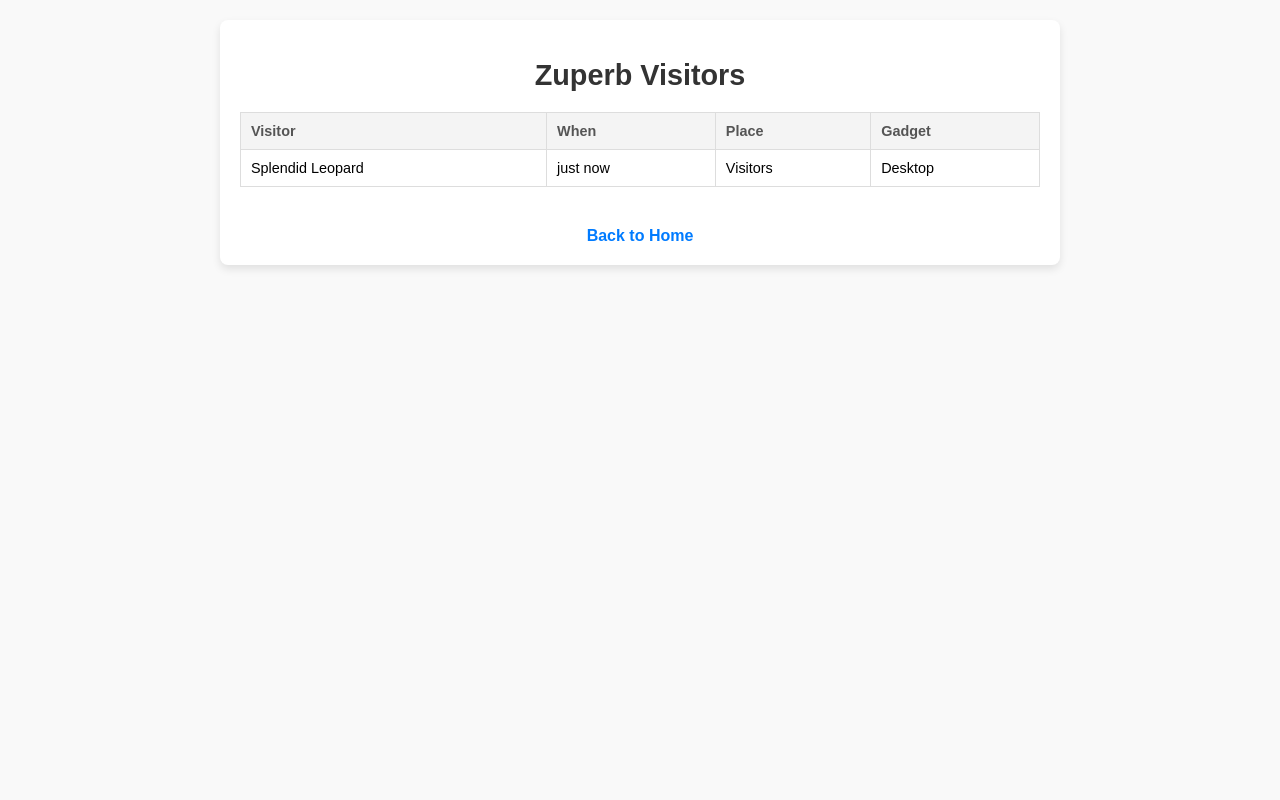
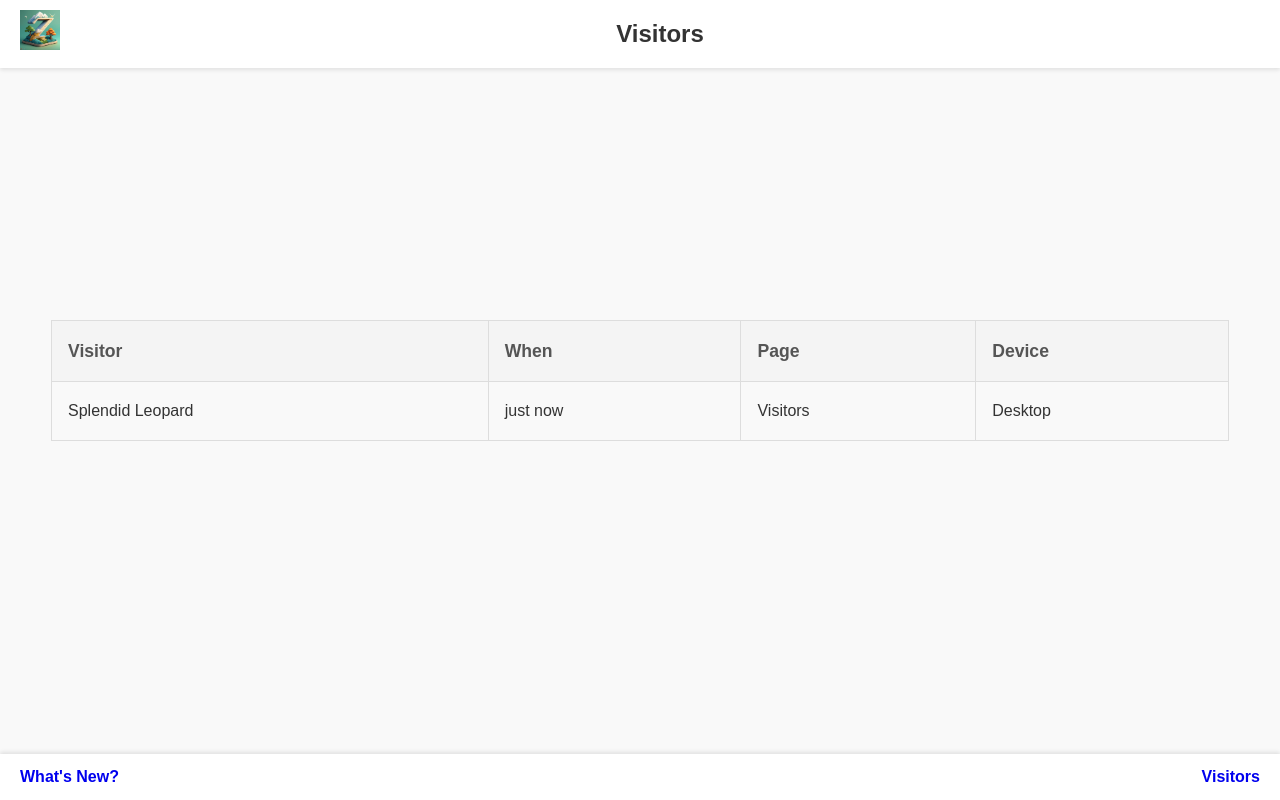
Before and after one commit to jithusunny/zuperb, a FastAPI app: page /stats in a window 1280 px wide. Run offline with FastAPI, Linux system fonts and the light colour scheme; data comes from the database, SQL or seed files in the repository.

Commit message:
update style

```diff
--- a/app/data/changes.py
+++ b/app/data/changes.py
@@ -1,4 +1,13 @@
 CHANGES = [
+    {
+        "date": "2024-12-06",
+        "content": """
+        <ol>
+            <li><strong>Updated styles:</strong> cleaned things up a little bit</li>
+            <li><strong>Video added!:</strong> Added a video: <a href="https://youtu.be/oUR7dQvj_JQ" target="_blank">This moment is not an ordinary one!</a></li>
+        </ol>
+        """
+    },
     {
         "date": "2024-12-05",
         "content": """
--- /dev/null
+++ b/app/static/css/global.css
@@ -0,0 +1,259 @@
+/* Reset and box-sizing */
+* {
+    margin: 0;
+    padding: 0;
+    box-sizing: border-box;
+}
+
+/* General body styling */
+body {
+    font-family: Arial, sans-serif;
+    line-height: 1.6;
+    background-color: #f9f9f9;
+    color: #333;
+    display: flex;
+    flex-direction: column;
+    min-height: 100vh;
+}
+
+/* Header styling */
+.header {
+    background-color: #fff;
+    box-shadow: 0 2px 4px rgba(0, 0, 0, 0.1);
+    padding: 10px 20px;
+    display: flex;
+    justify-content: space-between;
+    align-items: center;
+    position: sticky;
+    top: 0;
+    z-index: 1000;
+}
+
+.logo img {
+    height: 40px;
+}
+
+.header-title {
+    font-size: 1.5rem;
+    font-weight: bold;
+    text-align: center;
+    flex: 1;
+}
+
+/* Main content */
+.content {
+    flex: 1;
+    display: flex;
+    justify-content: center;
+    align-items: center;
+    padding: 20px;
+}
+
+/* Updates Page - Parent Container */
+.updates-container {
+    display: flex;
+    flex-direction: column; /* Stack cards vertically */
+    align-items: center; /* Center align cards horizontally */
+    gap: 20px; /* Add spacing between cards */
+    width: 100%; /* Full width for container */
+    padding: 20px; /* Add padding around the container */
+    box-sizing: border-box;
+}
+
+/* Updates Page - Wide Cards */
+.update-card {
+    background-color: #fff;
+    border: 1px solid #ddd;
+    border-radius: 10px;
+    box-shadow: 0 4px 8px rgba(0, 0, 0, 0.1);
+    padding: 30px; /* Padding inside the card */
+    width: 90%; /* Cards take up most of the container's width */
+    max-width: 800px; /* Limit card width on larger screens */
+    text-align: left; /* Left align content inside the card */
+}
+
+/* Home Page Cards */
+.cards {
+    display: flex;
+    gap: 30px; /* Add space between cards */
+    justify-content: center;
+    flex-wrap: wrap; /* Wrap cards to a new row on smaller screens */
+}
+
+.card {
+    background-color: #fff;
+    border: 1px solid #ddd;
+    border-radius: 8px;
+    box-shadow: 0 4px 8px rgba(0, 0, 0, 0.1);
+    text-align: center;
+    padding: 30px; /* Padding inside the card */
+    width: 240px; /* Card width */
+    transition: transform 0.3s;
+}
+
+.card:hover {
+    transform: translateY(-10px);
+}
+
+/* Recipes Page - Card Container */
+.centered-card {
+    background-color: #fff;
+    border: 1px solid #ddd;
+    border-radius: 10px;
+    box-shadow: 0 4px 8px rgba(0, 0, 0, 0.1);
+    padding: 30px; /* Comfortable padding */
+    width: 80%; /* Width for desktop */
+    max-width: 800px; /* Limit width */
+    text-align: left; /* Align text to the left */
+}
+
+.centered-card h2 {
+    text-align: center; /* Center-align the heading */
+    font-size: 2rem; /* Optional: Increase the font size for emphasis */
+    margin-bottom: 20px; /* Add spacing below the heading */
+    color: #333; /* Ensure consistent color */
+}
+
+h2, h3, h4 {
+    margin-bottom: 20px; /* Add spacing below headings */
+    color: #333; /* Dark text for better readability */
+}
+
+ul, ol {
+    margin-left: 20px; /* Add indentation for lists */
+    margin-bottom: 20px; /* Add space below lists */
+}
+
+p {
+    margin-bottom: 15px; /* Add spacing below paragraphs */
+}
+
+/* Jumbo Quote Card */
+.quote-card {
+    background-color: #fefefe; /* Subtle white tone */
+    border: 2px solid #007bff; /* Soft border for emphasis */
+    border-radius: 12px; /* Smooth rounded corners */
+    box-shadow: 0 4px 8px rgba(0, 0, 0, 0.1); /* Subtle shadow */
+    padding: 30px; /* Comfortable padding */
+    width: 70%; /* Card width for desktop */
+    max-width: 600px; /* Limit size for larger screens */
+    position: absolute;
+    top: 40%; /* Slightly above the center */
+    left: 50%;
+    transform: translate(-50%, -60%);
+    text-align: center; /* Center the text content */
+    font-size: 1.5rem; /* Reduced size for subtlety */
+    line-height: 1.8; /* Comfortable line spacing */
+    font-weight: normal; /* Softer font weight */
+    color: #333; /* Neutral text color for readability */
+    font-style: italic; /* Add elegance with italicized text */
+}
+
+.quote-card footer {
+    margin-top: 15px; /* Space above the author */
+    font-size: 1.2rem; /* Smaller size for author name */
+    font-weight: bold; /* Highlight the author */
+    color: #007bff; /* Blue for distinction */
+}
+
+/* Stats Table */
+table {
+    width: 95%; /* Expand to take most of the container's width */
+    max-width: 1200px; /* Limit width for large screens */
+    border-collapse: collapse;
+    margin: 20px auto; /* Center the table and add spacing */
+}
+
+th, td {
+    padding: 16px; /* Increase padding for better readability */
+    border: 1px solid #ddd; /* Add borders for clarity */
+    text-align: left; /* Align text to the left */
+}
+
+th {
+    background-color: #f4f4f4; /* Distinctive background for header */
+    color: #555; /* Neutral color for header text */
+    font-size: 1.1rem; /* Slightly larger font for header */
+    font-weight: bold;
+}
+
+td {
+    font-size: 1rem; /* Consistent and readable font size for table rows */
+}
+
+tr:nth-child(even) {
+    background-color: #f9f9f9; /* Subtle zebra striping for rows */
+}
+
+/* Pagination Buttons */
+.pagination {
+    display: flex;
+    justify-content: space-between; /* Space Previous and Next to opposite corners */
+    margin-top: 15px; /* Add spacing between table and buttons */
+    width: 100%; /* Match table width */
+    max-width: 1200px; /* Align with table's max width */
+    margin-left: auto; /* Center pagination relative to table */
+    margin-right: auto;
+}
+
+.pagination a {
+    padding: 10px 20px; /* Comfortable button padding */
+    text-decoration: none;
+    background-color: #007bff;
+    color: white;
+    border-radius: 4px;
+    font-size: 1rem;
+    font-weight: bold;
+    transition: background-color 0.3s ease, transform 0.2s ease;
+    text-align: center;
+    min-width: 100px; /* Ensure buttons have consistent width */
+    text-align: center;
+}
+
+.pagination a.hidden {
+    visibility: hidden; /* Hide the button but preserve its space */
+}
+
+.pagination a:hover {
+    background-color: #0056b3;
+    transform: translateY(-2px); /* Subtle hover effect */
+}
+
+/* Footer styling */
+.footer {
+    background-color: #fff;
+    box-shadow: 0 -2px 4px rgba(0, 0, 0, 0.1);
+    display: flex;
+    justify-content: space-between; /* Ensure links are spaced at edges */
+    align-items: center; /* Vertically align links */
+    padding: 10px 20px;
+    font-size: 0.9rem;
+    position: sticky;
+    bottom: 0;
+    left: 0;
+    right: 0;
+    z-index: 1000;
+    white-space: nowrap; /* Prevent links from wrapping */
+}
+
+.footer a {
+    text-decoration: none;
+    font-size: 1rem;
+    font-weight: bold;
+}
+
+.footer a:hover {
+    text-decoration: underline;
+}
+
+/* Responsive Footer */
+@media (max-width: 768px) {
+    .footer {
+        padding: 10px; /* Reduce padding on smaller screens */
+        font-size: 0.85rem; /* Slightly smaller text size */
+    }
+
+    .footer a {
+        font-size: 0.85rem; /* Adjust link size for smaller screens */
+    }
+}
--- /dev/null
+++ b/app/templates/base.html
@@ -0,0 +1,35 @@
+<!DOCTYPE html>
+<html lang="en">
+<head>
+    <meta charset="UTF-8">
+    <meta name="viewport" content="width=device-width, initial-scale=1.0">
+    <title>{% block title %}Zuperb{% endblock %}</title>
+    <link rel="stylesheet" href="/static/css/global.css">
+    <link rel="icon" href="/static/images/favicon/favicon-32x32.png" sizes="32x32" type="image/png">
+    <link rel="icon" href="/static/images/favicon/favicon-16x32.png" sizes="16x16" type="image/png">
+</head>
+<body>
+    <!-- Header: Logo, title (dynamic) -->
+    <header class="header">
+        <a href="/" class="logo">
+            <img src="/static/images/logo.png" alt="Zuperb Logo">
+        </a>
+        <h1 class="header-title">{% block header_title %}Zuperb{% endblock %}</h1>
+    </header>
+
+    <!-- Main Content -->
+    <main class="content">
+        {% block content %}{% endblock %}
+    </main>
+
+    <!-- Footer: What's New and Visitors -->
+    <footer class="footer">
+        <div class="footer-left">
+            <a href="/updates">What's New?</a>
+        </div>
+        <div class="footer-right">
+            <a href="/stats">Visitors</a>
+        </div>
+    </footer>
+</body>
+</html>
--- a/app/templates/stats.html
+++ b/app/templates/stats.html
@@ -1,27 +1,17 @@
-<!DOCTYPE html>
-<html lang="en">
-<head>
-    <meta charset="UTF-8">
-    <meta name="viewport" content="width=device-width, initial-scale=1.0">
-    <title>Zuperb Visitors</title>
-    <link rel="stylesheet" href="/static/css/stats.css">
-    <link rel="icon" href="/static/images/favicon/favicon-32x32.png" sizes="32x32" type="image/png">
-    <link rel="icon" href="/static/images/favicon/favicon-16x16.png" sizes="16x16" type="image/png">
-    <link rel="icon" href="/static/images/favicon/favicon.ico" type="image/x-icon">
-    <link rel="apple-touch-icon" href="/static/images/favicon/apple-touch-icon.png">
-    <link rel="icon" href="/static/images/favicon/android-chrome-192x192.png" sizes="192x192" type="image/png">
-    <link rel="icon" href="/static/images/favicon/android-chrome-512x512.png" sizes="512x512" type="image/png">
-</head>
-<body>
-    <div class="container">
-        <h1>Zuperb Visitors</h1>
+{% extends "base.html" %}
+
+{% block title %}Visitors - Zuperb{% endblock %}
+{% block header_title %}Visitors{% endblock %}
+
+{% block content %}
+<div style="width: 100%; display: flex; justify-content: center; flex-direction: column;">
     <table>
         <thead>
             <tr>
                 <th>Visitor</th>
                 <th>When</th>
-                    <th>Place</th>
-                    <th>Gadget</th>
+                <th>Page</th>
+                <th>Device</th>
             </tr>
         </thead>
         <tbody>
@@ -35,21 +25,10 @@
             {% endfor %}
         </tbody>
     </table>
-
-        <!-- Pagination Links -->
+    <!-- Pagination Section -->
     <div class="pagination">
-            {% if previous_page %}
-            <a href="?page={{ previous_page }}">Previous</a>
-            {% endif %}
-            {% if next_page %}
-            <a href="?page={{ next_page }}">Next</a>
-            {% endif %}
-        </div>
-
-        <!-- Back to Home Link -->
-        <div class="back-home">
-            <a href="/">Back to Home</a>
+        <a href="?page={{ previous_page }}" class="{% if not previous_page %}hidden{% endif %}">Previous</a>
+        <a href="?page={{ next_page }}" class="{% if not next_page %}hidden{% endif %}">Next</a>
     </div>
 </div>
-</body>
-</html>
+{% endblock %}
```
Also changed, not shown: app/templates/home.html (+17 -46 lines), app/templates/quotes.html (+11 -35 lines), app/templates/recipes.html (+8 -37 lines), app/templates/updates.html (+14 -30 lines). Lines whose indentation alone changed are shown as unchanged.
